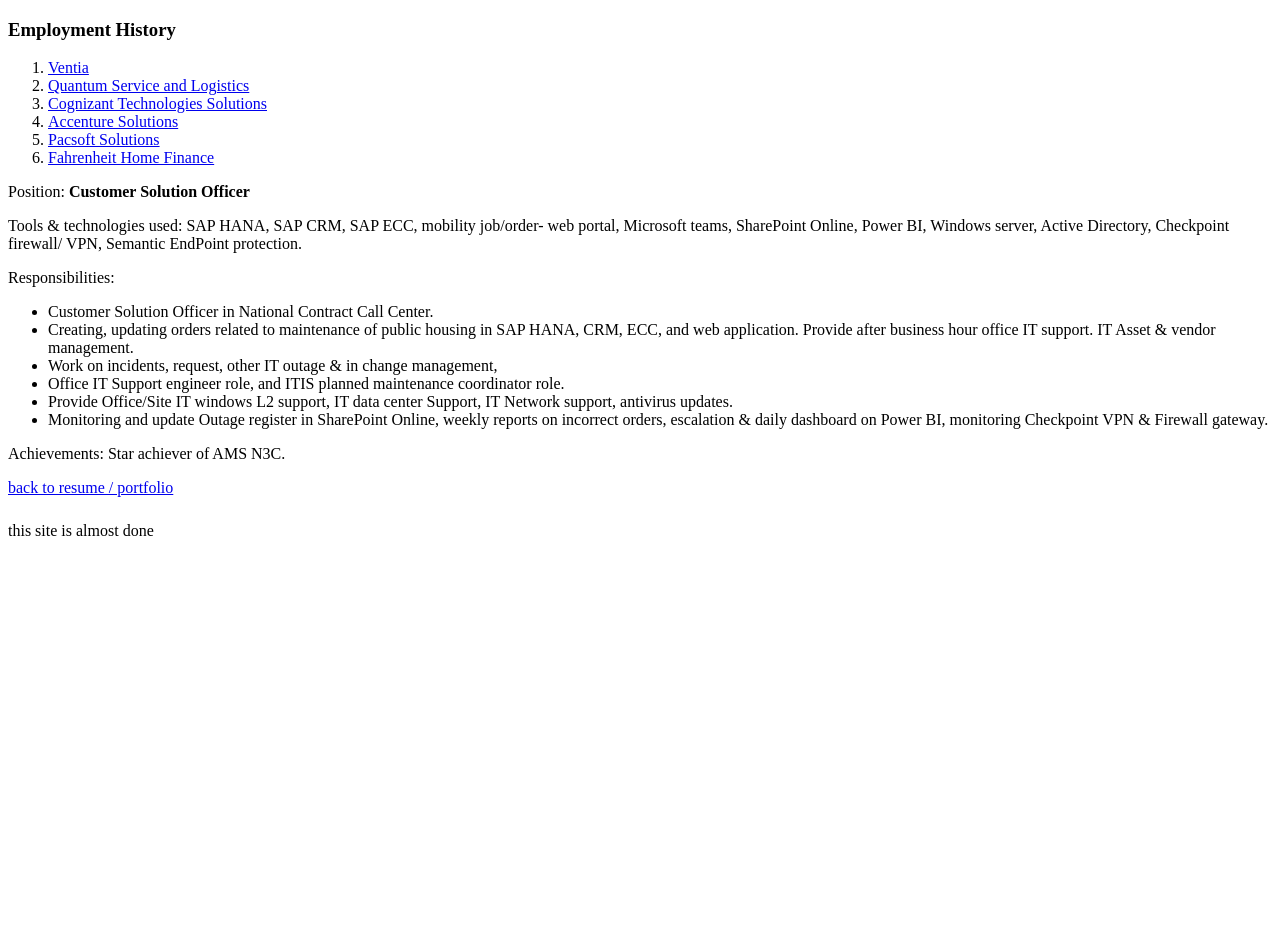
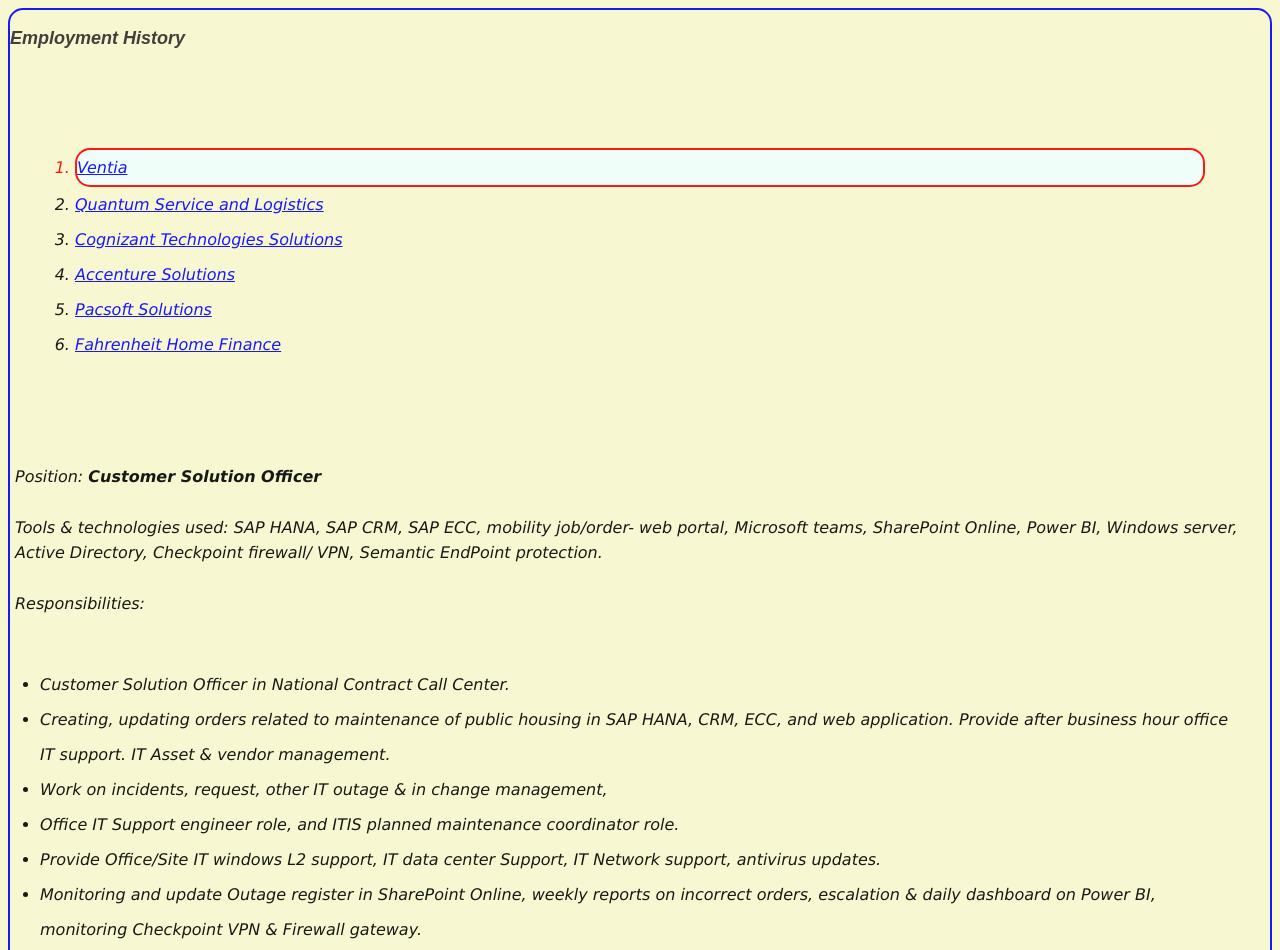
Before and after one commit to krisauz17/my-repository-15feb2022, a website: page ventia.html in a window 1280 px wide. Shown: the top 950 px of the page. Before the commit the page ends 800 px from the top, so only its background shows below. Drawn offline with Linux system fonts and the light colour scheme.

Commit message:
finally done

```diff
--- a/style1.css
+++ b/style1.css
@@ -41,7 +41,6 @@
 a {
     color: blue;
 
-
 }
 nav {
     padding: 10px;
--- a/style2.css
+++ b/style2.css
@@ -0,0 +1,76 @@
+body {
+font-family:'Lucida Sans', 'Lucida Sans Regular', 'Lucida Grande', 'Lucida Sans Unicode', Geneva, Verdana, sans-serif;
+font-size:large;
+background-color:rgba(233, 235, 124, 0.349);
+opacity: 0.9;
+border: 2px solid blue;
+border-radius: 15px;
+
+}
+
+head {
+
+}
+
+header {
+
+}
+
+footer {
+    font-family:Arial, Helvetica, sans-serif;
+    font-size:small;
+    padding: 10px;
+    border: 2px solid grey ;
+    margin: 10px;
+    border-radius: 10px;
+}
+
+h3 {
+    font-family:fantasy;
+    font-size:large ;
+    color:rgb(48, 42, 42);
+    font-style:italic;
+}
+
+p {
+    font-family:Verdana, Geneva, Tahoma, sans-serif;
+    font-size: medium;
+    font-style:italic;
+    padding: 5px;
+    line-height: 25px;
+}
+
+a {
+    color: blue;
+    font-style: italic;
+}
+
+nav {
+    padding: 30px;
+    border-color: black;
+    border-radius: 5px;
+    line-height: 35px;
+}
+
+ul {
+    font-family:Verdana, Geneva, Tahoma, sans-serif;
+    font-size: medium;
+    font-style:italic;
+    padding: 30px;
+    line-height: 35px;
+}
+
+ol {
+    font-family:Verdana, Geneva, Tahoma, sans-serif;
+    font-size: medium;
+    font-style:italic;
+    padding: 35px;
+    line-height: 35px;
+}
+
+.current {
+    color:red;
+    border: 2px solid red ;
+    border-radius: 15px;
+    background-color:azure;
+}
--- a/ventia.html
+++ b/ventia.html
@@ -7,6 +7,7 @@
         <meta name="description" content="personal website, portfolio, cover letter formate and resume of Krishnnendu Basak">
         <meta name="author" content="Krishnendu Basak">
         <title>work experience at Fahrenheit Home Finance</title>
+        <link rel="stylesheet" href="style2.css">
 
     </head>
     <body>
@@ -42,8 +43,6 @@
             <p>Achievements: Star achiever of AMS N3C. </p>
         </containers>
 
-        <a href="index.html">back to resume / portfolio</a>
-
-        <footer><h6></h6>this site is almost done</h6></footer>
+        <footer><a href="index.html">back to resume / portfolio</a> this site is almost done</footer>
     </body>
 </html>
```
Also changed, not shown: accenture.html (+3 -2 lines), cognizant.html (+2 -3 lines), fhf.html (+2 -3 lines), index.html (+1 -5 lines), pacsoft.html (+3 -2 lines), qsl.html (+2 -3 lines), README.md, style.css (line endings or trailing spaces).
